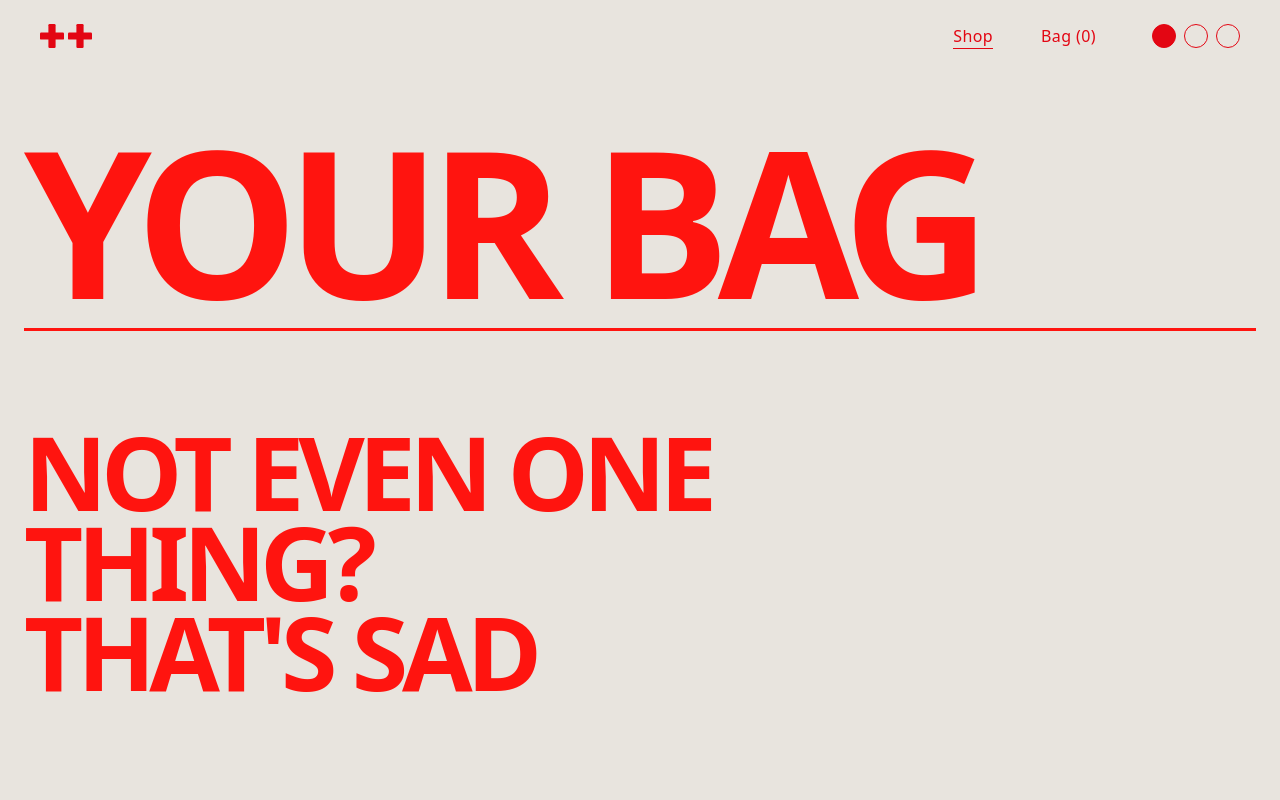
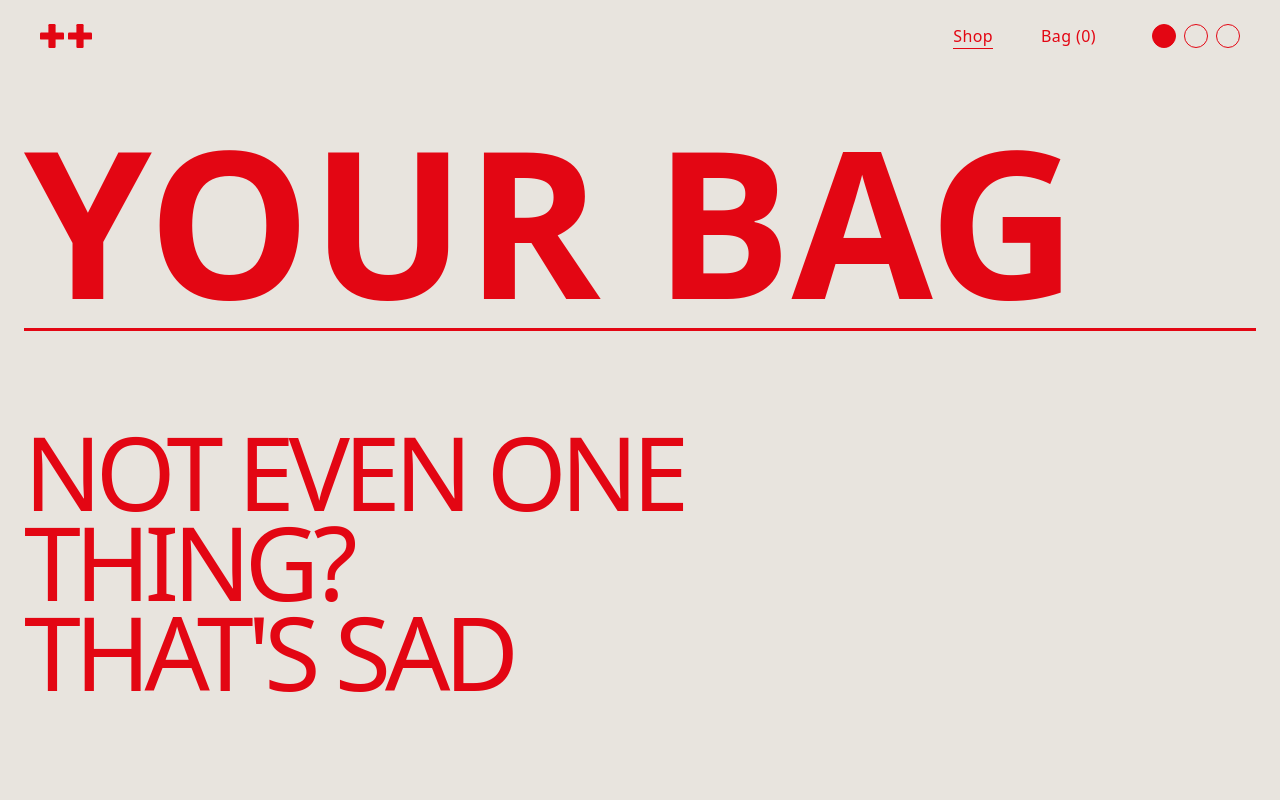
Before and after one commit to rushi8444/hello-hello, a Next.js app: page /bag in a window 1280 px wide. Shown: the top 800 px of the page. Built offline with nearby package versions, Linux system fonts and the light colour scheme.

Commit message:
fixed bag page

```diff
--- a/src/app/bag/page.tsx
+++ b/src/app/bag/page.tsx
@@ -13,13 +13,13 @@ export default function BagPage() {
       <section className="relative overflow-hidden px-4 pb-8 pt-10 md:px-6 md:pb-14 md:pt-12">
 
 
-        <div className="mx-auto flex max-w-350 items-end justify-between gap-6">
+        <div className="mx-auto flex  items-end justify-between gap-6">
           <div className="w-full">
-            <h1 className="select-none font-black uppercase leading-[0.82] tracking-[-0.06em] text-[#ff140f] text-[20vw] sm:text-[18vw] md:text-[17vw] lg:text-[16vw]">
+            <h1 className="select-none font-black uppercase leading-[0.82]  text-[20vw] sm:text-[18vw] md:text-[17vw] lg:text-[16vw]">
               Your Bag
             </h1>
 
-            <div className="mt-4 h-0.75 w-full bg-[#ff140f] md:mt-6" />
+            <div className="mt-4 h-0.75 w-full bg-(--foreground) md:mt-6" />
           </div>
 
 
@@ -27,45 +27,17 @@ export default function BagPage() {
       </section>
 
       <section className="relative overflow-hidden px-4 pb-14 pt-8 md:px-6 md:pb-20 md:pt-10">
-        <div className="mx-auto max-w-350">
+        <div className="mx-auto ">
           <div className="grid grid-cols-1 gap-8 lg:grid-cols-12 lg:gap-6">
             <div className="lg:col-span-8">
-              <p className="font-black uppercase leading-[0.88] tracking-[-0.06em] text-[#ff140f] text-[15vw] sm:text-[13vw] md:text-[11vw] lg:text-[8vw]">
+              <p className=" uppercase leading-[0.88] tracking-[-0.06em] text-[15vw] sm:text-[13vw] md:text-[11vw] lg:text-[8vw]">
                 Not even one thing?
                 <br />
                 That&apos;s sad
               </p>
             </div>
 
-            {/* <div className="lg:col-span-4 lg:pt-4">
-              <div className="relative mx-auto h-44 w-44 overflow-hidden rounded-full bg-[#d7d2cb] sm:h-56 sm:w-56 lg:-mt-28 lg:h-64 lg:w-64 lg:ml-auto">
-                <Image
-                  src="/products/preview-2.jpg"
-                  alt="Empty bag illustration"
-                  fill
-                  className="object-cover object-center"
-                  sizes="(min-width: 1024px) 256px, 224px"
-                />
-              </div>
 
-              <div className="mt-8 flex items-center gap-3 text-[#ff140f]">
-                <span className="h-2 w-2 rounded-full bg-[#ff140f]" />
-                <span className="text-xs font-medium uppercase tracking-[0.2em]">
-                  No items added yet
-                </span>
-              </div>
-
-              <p className="mt-4 max-w-sm text-sm leading-relaxed text-[#ff140f] opacity-90">
-                Browse the collection and add something to your bag. The empty state stays bold so the page still feels like part of the same brand system.
-              </p>
-
-              <Link
-                href="/"
-                className="mt-6 inline-flex items-center gap-2 border-b border-[#ff140f] pb-1 text-sm font-medium uppercase tracking-[0.18em] text-[#ff140f] transition-opacity hover:opacity-60"
-              >
-                Continue shopping
-              </Link>
-            </div> */}
           </div>
         </div>
       </section>
```
